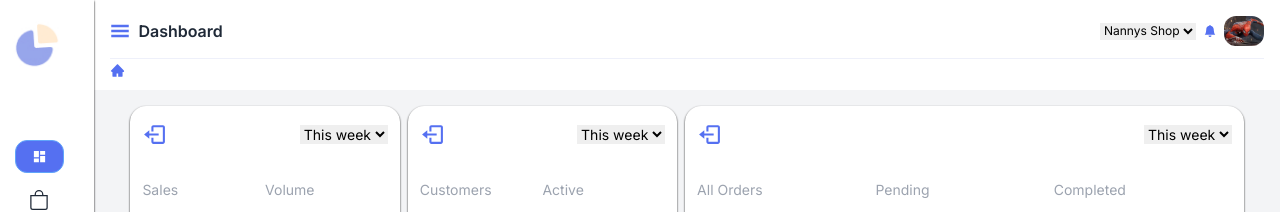
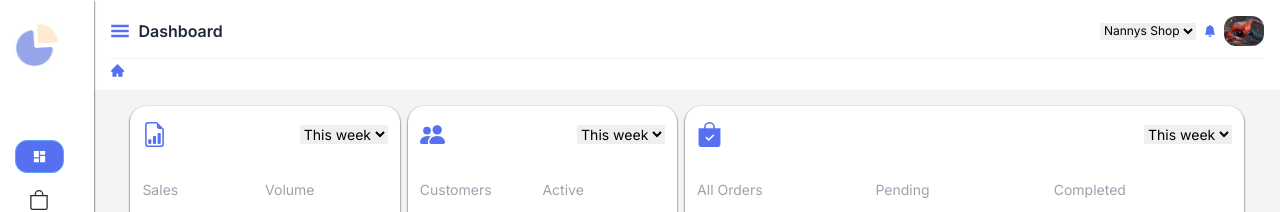
Before and after one commit to oddways/metrix-frontend, a Next.js app: page / in a window 1280 px wide. Shown: the top 212 px of the page. Built offline with nearby package versions, Linux system fonts and the light colour scheme.

Commit message:
container icons rvp

```diff
--- a/components/Dashboard/Containers/CustomersOverview.jsx
+++ b/components/Dashboard/Containers/CustomersOverview.jsx
@@ -1,5 +1,5 @@
 "use client"
-import { BiLogOut } from "react-icons/bi"
+import { BsFillPeopleFill } from "react-icons/bs"
 import { useSelector } from "react-redux"
 
 const CustomersOverview = () => {
@@ -8,7 +8,7 @@ const CustomersOverview = () => {
     <div className="w-full flex flex-col gap-2  bg-white shadow-black shadow-sm rounded-2xl py-4 px-3">
       {/* layer1 */}
       <div className="flex items-center justify-between">
-        <BiLogOut color="#5570F1" size={25} />
+        <BsFillPeopleFill color="#5570F1" size={25} />
         <select>
           <option value="This week" className="lightText text-xs">
             This week
--- a/components/Dashboard/Containers/OrdersOverview.jsx
+++ b/components/Dashboard/Containers/OrdersOverview.jsx
@@ -1,6 +1,6 @@
 "use client"
 import { useState, useEffect } from "react"
-import { BiLogOut } from "react-icons/bi"
+import { BsBagCheckFill } from "react-icons/bs"
 import { useSelector } from "react-redux"
 
 const OrdersOverview = () => {
@@ -35,7 +35,7 @@ const OrdersOverview = () => {
     <div className="w-full flex flex-col gap-2  bg-white shadow-black shadow-sm rounded-2xl py-4 px-3">
       {/* layer1 */}
       <div className="flex items-center justify-between">
-        <BiLogOut color="#5570F1" size={25} />
+        <BsBagCheckFill color="#5570F1" size={25} />
         <select>
           <option value="This week" className="lightText text-xs">
             This week
--- a/components/Dashboard/Containers/SalesOverview.jsx
+++ b/components/Dashboard/Containers/SalesOverview.jsx
@@ -1,6 +1,6 @@
 "use client"
 import { useSelector } from "react-redux"
-import { BiLogOut } from "react-icons/bi"
+import { BsFileEarmarkBarGraph } from "react-icons/bs"
 
 const SalesOverview = () => {
   const { Sales } = useSelector((store) => store.dashboardStore)
@@ -9,7 +9,7 @@ const SalesOverview = () => {
     <div className="w-full flex flex-col gap-2  bg-white shadow-black shadow-sm rounded-2xl py-4 px-3">
       {/* layer1 */}
       <div className="flex items-center justify-between">
-        <BiLogOut color="#5570F1" size={25} />
+        <BsFileEarmarkBarGraph color="#5570F1" size={25} />
         <select>
           <option value="This week" className="lightText text-xs">
             This week
```
